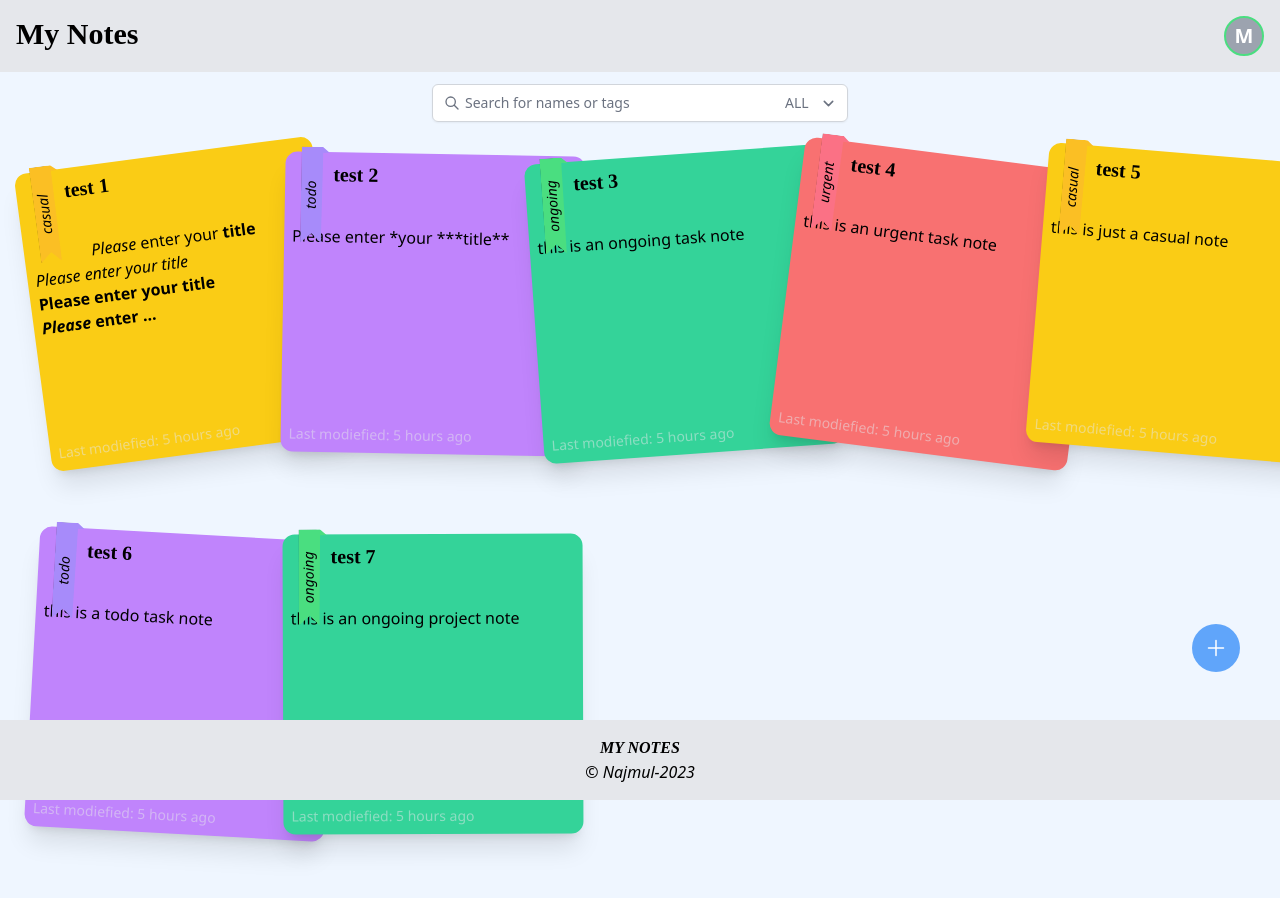
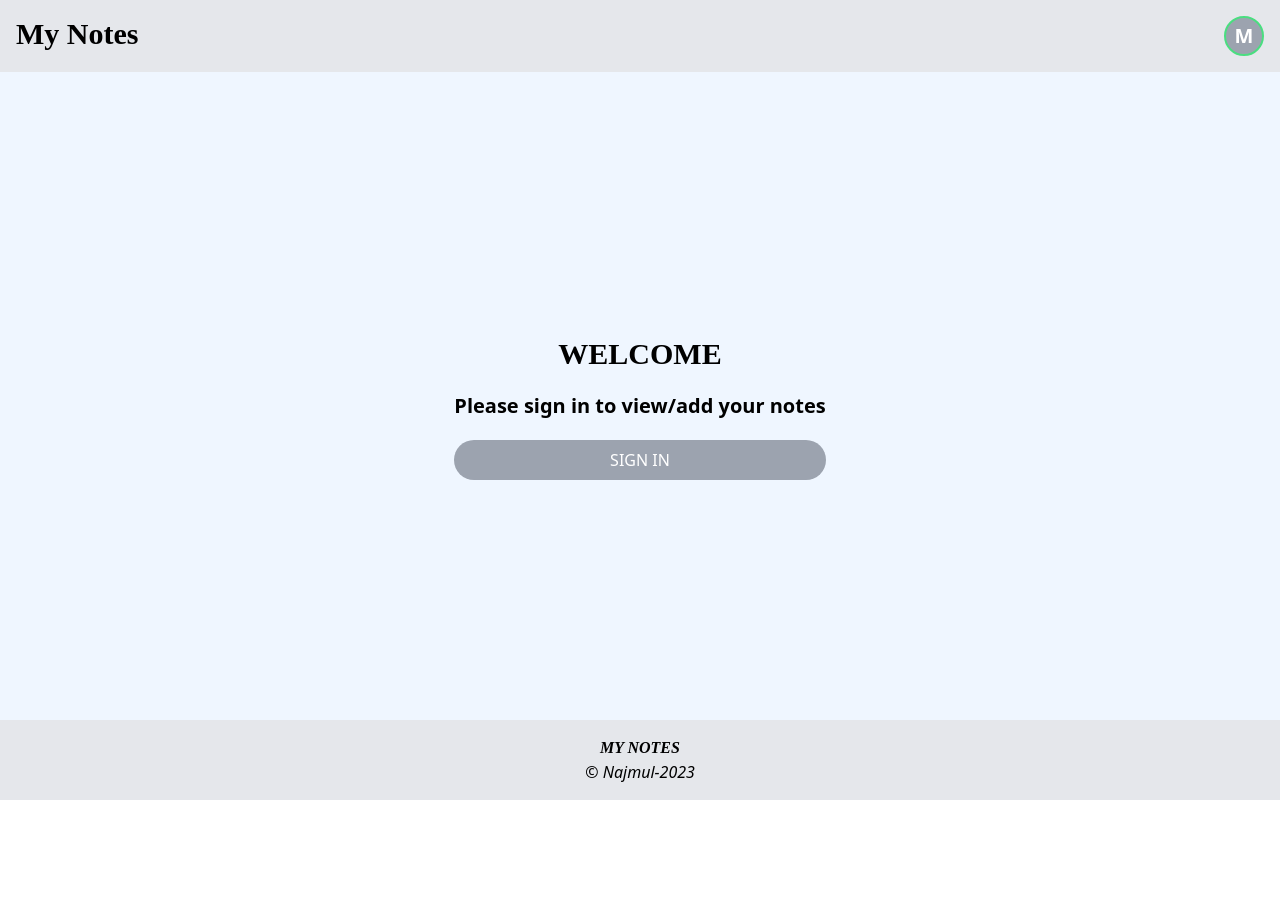
Before and after one commit to Najmul-Kabir-Joy/notes-web, a Next.js app: page / in a window 1280 px wide. Shown: the top 898 px of the page. After the commit the page ends 800 px from the top, so only its background shows below. Built offline with nearby package versions, Linux system fonts and the light colour scheme.

Commit message:
not signed in page

```diff
--- /dev/null
+++ b/src/components/common/LoggedInEle.tsx
@@ -0,0 +1,24 @@
+import PlusIcon from '@/assets/icons/PlusIcon';
+import React, { useState } from 'react';
+import NotesGenerator from './Note/NotesGenerator';
+import NotePopup from './Note/Popup/NotePopup';
+import SearchBar from './SearchBar';
+
+const LoggedInEle = () => {
+  const [open, setOpen] = useState(false);
+  return (
+    <React.Fragment>
+      <SearchBar />
+      <NotesGenerator />
+      <div
+        onClick={() => setOpen(!open)}
+        className="fixed z-20 bg-blue-400 hover:bg-blue-500 text-white bottom-32 right-10 w-12 h-12 rounded-full flex justify-center items-center cursor-pointer transition-colors duration-300"
+      >
+        <PlusIcon />
+      </div>
+      <NotePopup isOpen={open} onClose={() => setOpen(false)} />
+    </React.Fragment>
+  );
+};
+
+export default LoggedInEle;
--- /dev/null
+++ b/src/components/common/NotLoggedIn.tsx
@@ -0,0 +1,20 @@
+import React from 'react';
+import SignInButton from './SignInButton';
+
+const NotLoggedIn = () => {
+  return (
+    <div className="h-[84vh] flex justify-center items-center">
+      <div>
+        <h1 className="text-3xl uppercase font-bold font-[cursive] text-center">welcome</h1>
+        <h1 className="text-xl font-semibold text-center mt-5">
+          Please sign in to view/add your notes
+        </h1>
+        <div className="mt-5">
+          <SignInButton />
+        </div>
+      </div>
+    </div>
+  );
+};
+
+export default NotLoggedIn;
--- a/src/components/common/SignInButton.tsx
+++ b/src/components/common/SignInButton.tsx
@@ -2,8 +2,8 @@ import React from 'react';
 
 const SignInButton = () => {
   return (
-    <div className="bg-gray-400 text-white rounded-full hover:bg-gray-500">
-      <button className="px-6 py-2 uppercase">Sign In</button>
+    <div className="bg-gray-400 text-white rounded-full hover:bg-gray-500 text-center">
+      <button className="px-6 py-2 uppercase text-center">Sign In</button>
     </div>
   );
 };
--- a/src/pages/index.tsx
+++ b/src/pages/index.tsx
@@ -1,12 +1,10 @@
-import PlusIcon from '@/assets/icons/PlusIcon';
-import NotesGenerator from '@/components/common/Note/NotesGenerator';
-import NotePopup from '@/components/common/Note/Popup/NotePopup';
-import SearchBar from '@/components/common/SearchBar';
+import LoggedInEle from '@/components/common/LoggedInEle';
+import NotLoggedIn from '@/components/common/NotLoggedIn';
 import Head from 'next/head';
-import React, { useState } from 'react';
+import React from 'react';
 
 export default function Home() {
-  const [open, setOpen] = useState(false);
+  const isIn = !true;
   return (
     <React.Fragment>
       <Head>
@@ -16,15 +14,7 @@ export default function Home() {
         <link rel="icon" href="/favicon.ico" />
       </Head>
       <main className="py-2 mt-16 w-full min-h-[calc(100vh-140px)] bg-blue-50">
-        <SearchBar />
-        <NotesGenerator />
-        <div
-          onClick={() => setOpen(!open)}
-          className="fixed z-20 bg-blue-400 hover:bg-blue-500 text-white bottom-32 right-10 w-12 h-12 rounded-full flex justify-center items-center cursor-pointer transition-colors duration-300"
-        >
-          <PlusIcon />
-        </div>
-        <NotePopup isOpen={open} onClose={() => setOpen(false)} />
+        {isIn ? <LoggedInEle /> : <NotLoggedIn />}
       </main>
     </React.Fragment>
   );
```
